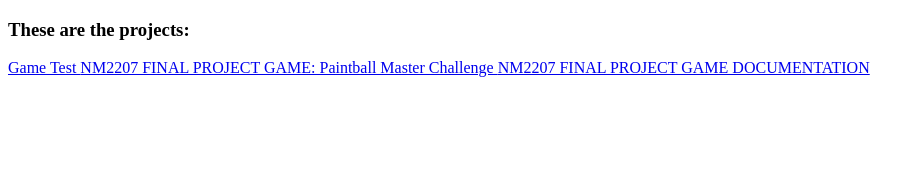
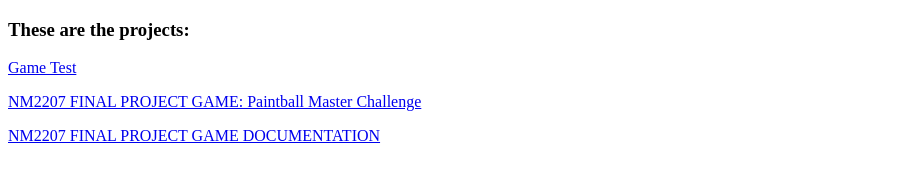
Before and after one commit to a0118870/a0118870.github.io, a plain HTML site: page index.html in a window 1280 px wide. Shown: the whole page, without its empty margins (0-924 px from the left). Drawn offline with Linux system fonts and the light colour scheme.

Commit message:
add paragraph breaks

```diff
--- a/index.html
+++ b/index.html
@@ -15,8 +15,8 @@
 </head>
 <body>
 <h3> These are the projects: </h3>
-<a href="/myGame/"> Game Test </a>
-<a href="/paintballgame/"> NM2207 FINAL PROJECT GAME: Paintball Master Challenge </a>
+<a href="/myGame/"> Game Test </a><p>
+<a href="/paintballgame/"> NM2207 FINAL PROJECT GAME: Paintball Master Challenge </a><p>
 <a href="/paintballgame/documentation.pdf"> NM2207 FINAL PROJECT GAME DOCUMENTATION </a>
 </body>
 </html>
```
